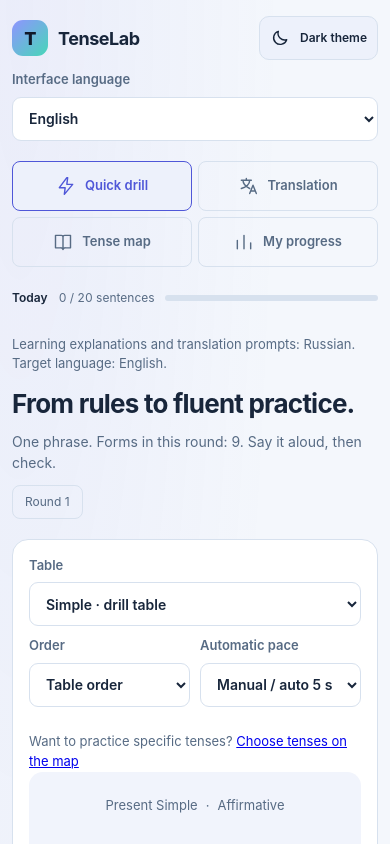
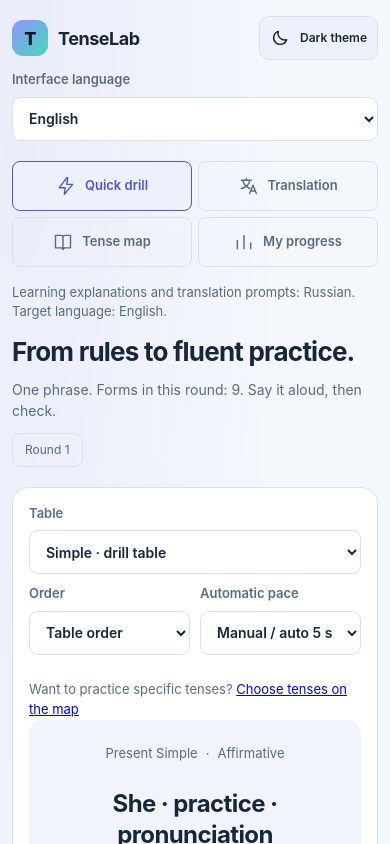
Before and after one commit to l4iniwakura/TenseLab, a React (Vite) app in the folder frontend/: page / in a window 390 px wide. Shown: the top 844 px of the page. Built offline with nearby package versions, Linux system fonts and the light colour scheme.

Commit message:
fix: remove daily progress from shared shell (#9)

```diff
--- a/frontend/src/app/App.module.css
+++ b/frontend/src/app/App.module.css
@@ -62,23 +62,6 @@
 .navigation a[aria-current] {
   color: var(--accent);
   border-bottom-color: var(--accent);
-}
-.daily {
-  display: flex;
-  align-items: center;
-  gap: 20px;
-  font-size: 0.75rem;
-  color: var(--muted);
-  padding: 22px 0;
-  font-variant-numeric: tabular-nums;
-}
-.daily strong {
-  font-weight: 600;
-  color: var(--text);
-  margin-right: 8px;
-}
-.daily > div {
-  width: 140px;
 }
 .main {
   padding-top: 20px;
@@ -162,15 +145,6 @@
     background: var(--panel2);
     border-color: var(--accent);
   }
-  .daily {
-    flex-wrap: wrap;
-    gap: 10px;
-    padding: 22px 0 12px;
-  }
-  .daily > div {
-    flex: 1;
-    min-width: 70px;
-  }
   .main {
     padding-top: 14px;
   }
--- a/frontend/src/app/App.tsx
+++ b/frontend/src/app/App.tsx
@@ -7,7 +7,7 @@ import { Drill } from '../features/Drill';
 import { Translation } from '../features/Translation';
 import { Reference } from '../features/Reference';
 import { Progress } from '../features/Progress';
-import { Icon, ProgressBar } from '../components/Controls';
+import { Icon } from '../components/Controls';
 import type { Section } from '../domain/types';
 import { uiLocales, type UiLocale } from '../stores/I18nStore';
 import { Field } from '../components/Controls';
@@ -148,18 +148,6 @@ const Shell = observer(function Shell({ root }: { root: RootStore }) {
           </a>
         ))}
       </nav>
-      <div className={styles.daily}>
-        <span>
-          <strong>{t('shell.today')}</strong>{' '}
-          {t('count.goal', { count: root.progress.todayCount })}
-        </span>
-        <div>
-          <ProgressBar
-            value={root.progress.percentage}
-            label={t('shell.daily')}
-          />
-        </div>
-      </div>
       {updateReady && (
         <div className="note" role="status">
           {t('shell.update')}{' '}
--- a/frontend/src/locales/ui/de.json
+++ b/frontend/src/locales/ui/de.json
@@ -12,8 +12,6 @@
   "shell.light": "Helles Farbschema",
   "shell.dark": "Dunkles Farbschema",
   "shell.navigation": "TenseLab-Bereiche",
-  "shell.today": "Heute",
-  "shell.daily": "Heutiger Fortschritt",
   "shell.update": "Eine neue Version ist verfügbar.",
   "shell.reload": "App aktualisieren",
   "shell.storage": "Der Browser konnte deinen Fortschritt nicht speichern. Die Ergebnisse sind in dieser Sitzung verfügbar, können nach dem Neuladen aber verloren gehen.",
--- a/frontend/src/locales/ui/en.json
+++ b/frontend/src/locales/ui/en.json
@@ -12,8 +12,6 @@
   "shell.light": "Light theme",
   "shell.dark": "Dark theme",
   "shell.navigation": "TenseLab sections",
-  "shell.today": "Today",
-  "shell.daily": "Today's progress",
   "shell.update": "A new version is available.",
   "shell.reload": "Update app",
   "shell.storage": "The browser could not save your progress. Results are available in this session but may disappear after reloading.",
--- a/frontend/src/locales/ui/ru.json
+++ b/frontend/src/locales/ui/ru.json
@@ -12,8 +12,6 @@
   "shell.light": "Светлая тема",
   "shell.dark": "Тёмная тема",
   "shell.navigation": "Разделы TenseLab",
-  "shell.today": "Сегодня",
-  "shell.daily": "Прогресс на сегодня",
   "shell.update": "Доступна новая версия.",
   "shell.reload": "Обновить приложение",
   "shell.storage": "Браузер не разрешил сохранить прогресс. В этой сессии результаты доступны, но после перезагрузки могут исчезнуть.",
```
Also changed, not shown: 2 other files (tests, documents, lock files or other folders).
